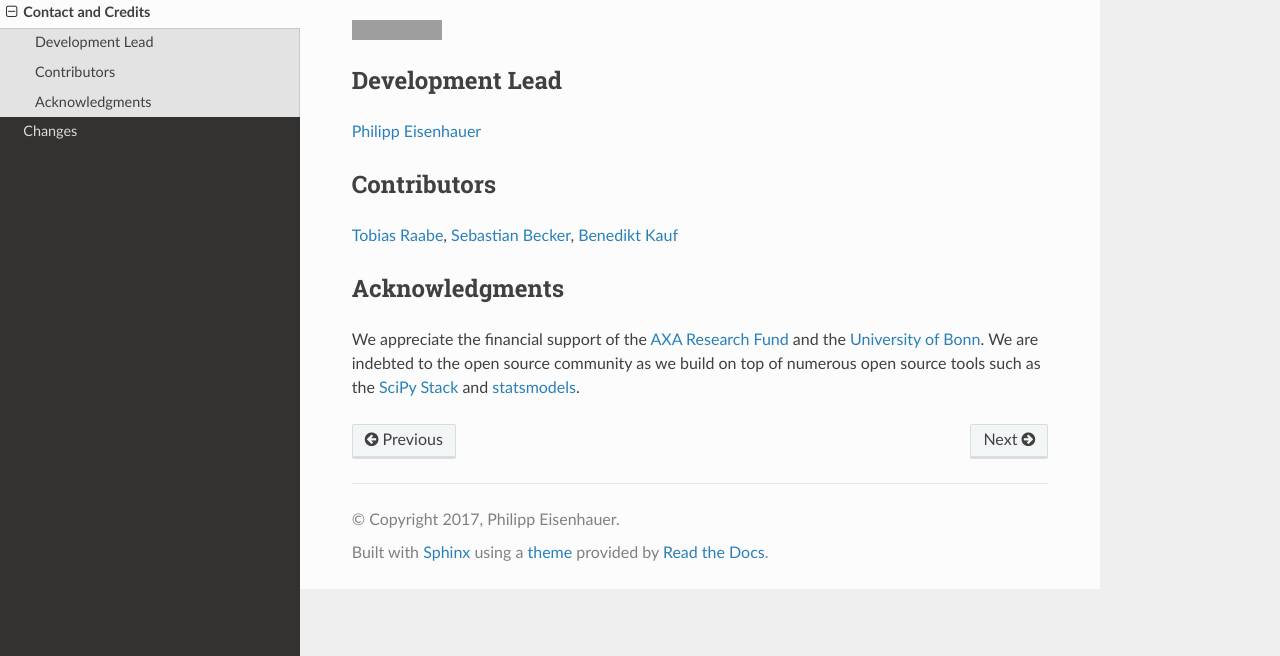
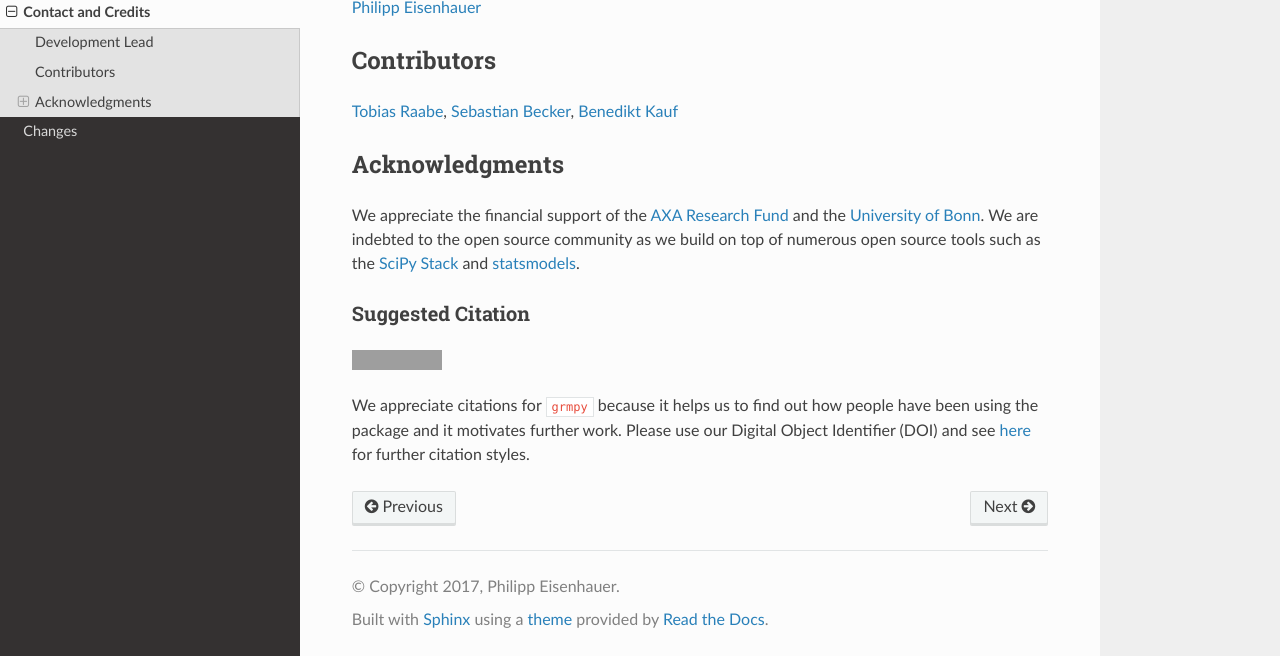
Before and after one commit to OpenSourceEconomics/grmpy, a Sphinx documentation site: the page built from docs/credits.rst, in a window 1280 px wide and 968 px high, cut to the strip 312-968 px from the top of the window. Built offline with Sphinx 7.4.7 and the Read the Docs theme 2.0.0, drawn with Linux system fonts in a browser that asks for light colours; grey boxes are pictures that could not be loaded.

Commit message:
Moved citation to credits and fixed link

```diff
--- a/docs/credits.rst
+++ b/docs/credits.rst
@@ -3,7 +3,6 @@
 
 If you have any questions or comments, please do not hesitate to contact us directly.
 
-.. htmlonly::
 .. image:: https://badges.gitter.im/Join%20Chat.svg
    :target: https://gitter.im/grmToolbox/contact?utm_source=share-link&utm_medium=link&utm_campaign=share-link
 
@@ -22,3 +21,11 @@
 
 We appreciate the financial support of the `AXA Research Fund <https://www.axa-research.org/>`_ and the  `University of Bonn <https://www.uni-bonn.de>`_. We are indebted to the open source community as we build on top of numerous open source tools such as the `SciPy Stack <https://www.scipy.org>`_ and
 `statsmodels <http://statsmodels.sourceforge.net/>`_.
+
+Suggested Citation
+-------------------
+
+.. image:: https://zenodo.org/badge/doi/10.5281/zenodo.1162639.svg
+   :target: http://doi.org/10.5281/zenodo.1162639
+
+We appreciate citations for ``grmpy`` because it helps us to find out how people have been using the package and it motivates further work. Please use our Digital Object Identifier (DOI) and see `here <https://zenodo.org/record/1162639>`_ for further citation styles.
```
Also changed, not shown: docs/software_engineering.rst (+0 -8 lines).
